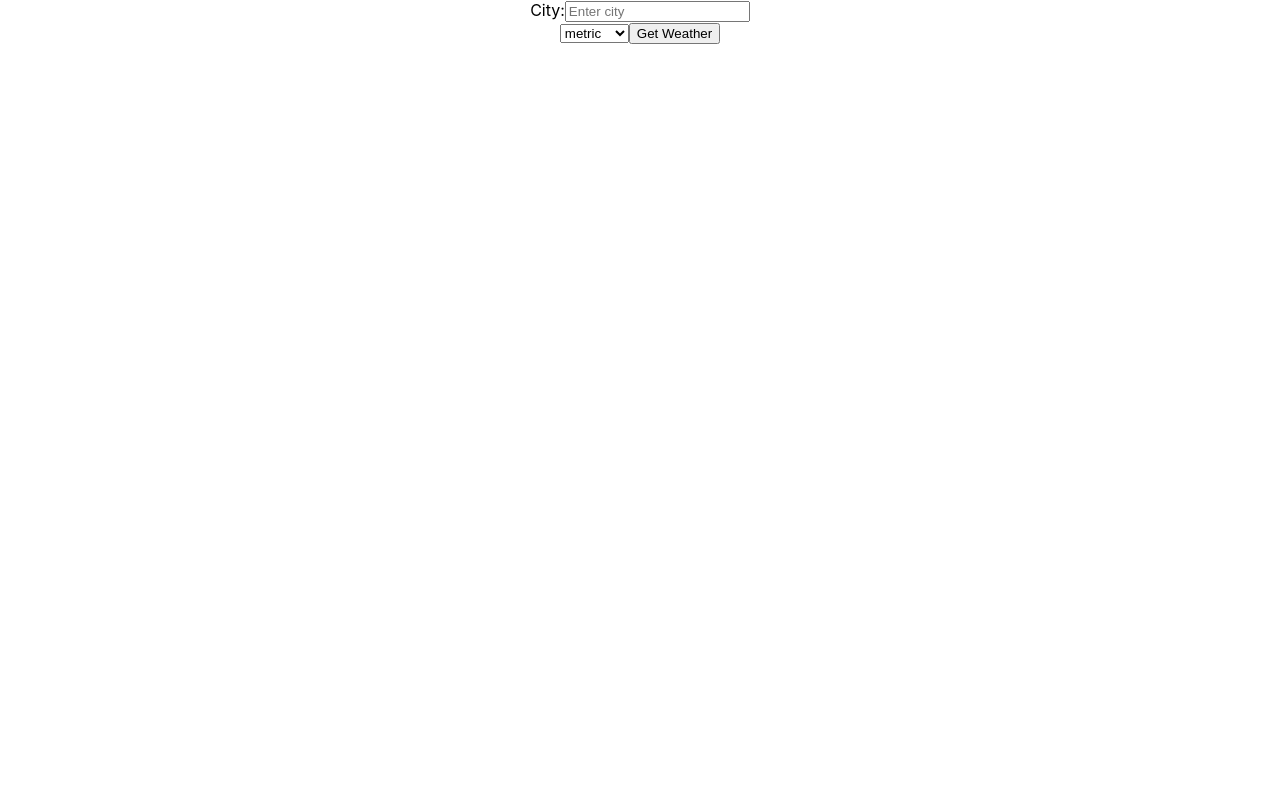
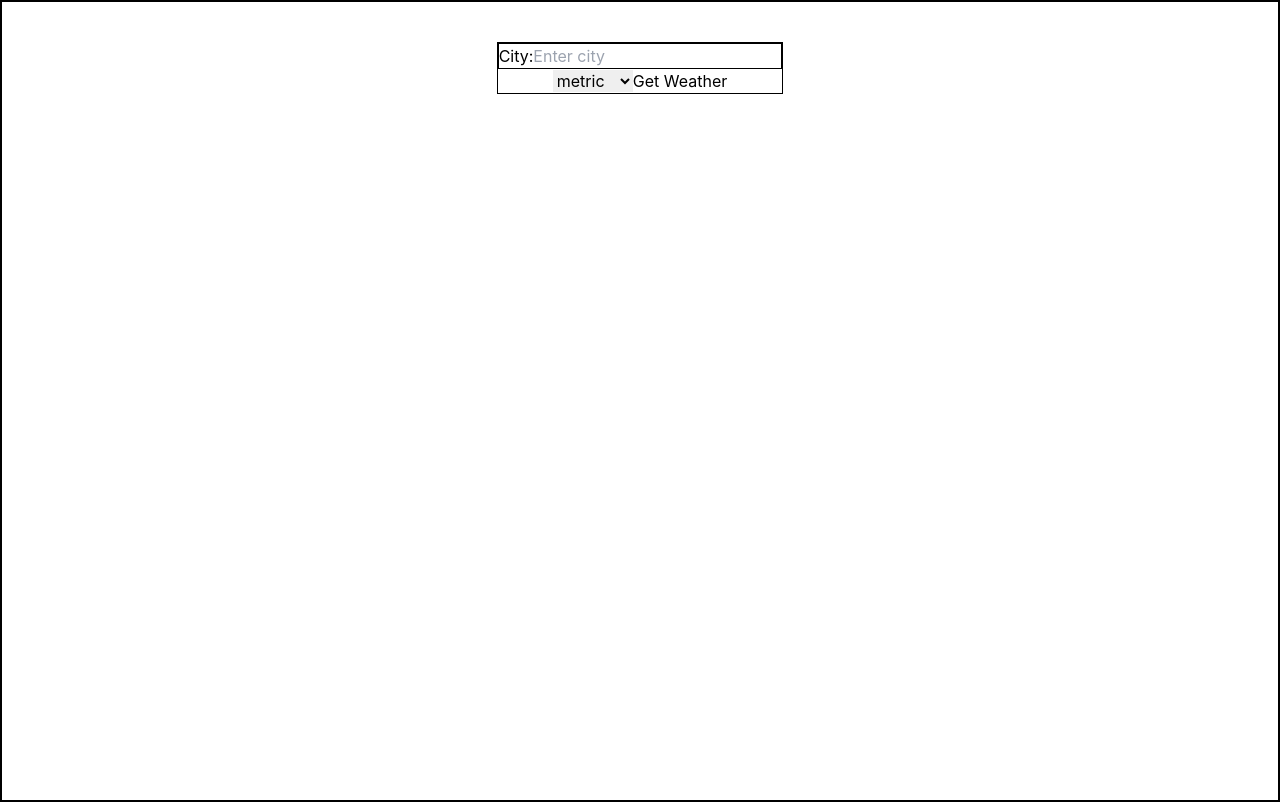
Before and after one commit to tomlowen/Typescript-weather-app, a React (Create React App) app: page / in a window 1280 px wide. Built offline with nearby package versions, Linux system fonts and the light colour scheme.

Commit message:
hooked up weatherCard with the data

```diff
--- /dev/null
+++ b/craco.config.js
@@ -0,0 +1,7 @@
+module.exports = {
+	style: {
+		postcss: {
+			plugins: [require('tailwindcss'), require('autoprefixer')],
+		},
+	},
+};
--- a/src/components/App/App.css
+++ b/src/components/App/App.css
@@ -1,38 +1,15 @@
 .App {
-  text-align: center;
+	text-align: center;
+	height: 100vh;
+	display: flex;
+	justify-content: flex-start;
+	flex-direction: column;
+	align-items: center;
 }
-
-.App-logo {
-  height: 40vmin;
-  pointer-events: none;
+.form {
+	align-self: center;
+	justify-self: flex-start;
 }
-
-@media (prefers-reduced-motion: no-preference) {
-  .App-logo {
-    animation: App-logo-spin infinite 20s linear;
-  }
+div {
+	border: 1px solid black;
 }
-
-.App-header {
-  background-color: #282c34;
-  min-height: 100vh;
-  display: flex;
-  flex-direction: column;
-  align-items: center;
-  justify-content: center;
-  font-size: calc(10px + 2vmin);
-  color: white;
-}
-
-.App-link {
-  color: #61dafb;
-}
-
-@keyframes App-logo-spin {
-  from {
-    transform: rotate(0deg);
-  }
-  to {
-    transform: rotate(360deg);
-  }
-}
--- a/src/components/App/App.tsx
+++ b/src/components/App/App.tsx
@@ -1,40 +1,45 @@
-import React, {useState} from 'react';
+import React, { useState } from 'react';
 import './App.css';
 import CityForm from '../CityForm';
+import WeatherCard from '../WeatherCard';
 
 interface SearchData {
-  city: string,
-  unit: string,
+	city: string;
+	unit: string;
 }
 
-const apiKey: string = "796bea07ad90643ea4c2f47f784c35e0"
-const initialSearchDataState: SearchData = {city: "Birmingham", unit: "metric"}
-const initialWeatherDataArray: any = []
+const apiKey: string = '796bea07ad90643ea4c2f47f784c35e0';
+const initialSearchDataState: SearchData = { city: 'Birmingham', unit: 'metric' };
+const initialWeatherDataArray: any = [];
 
 function App() {
-
-  const [searchData, setSearchData] = useState(initialSearchDataState);
-  const [weatherDataArray, setWeatherDataArray] = useState(initialWeatherDataArray)
+	const [searchData, setSearchData] = useState(initialSearchDataState);
+	const [weatherDataArray, setWeatherDataArray] = useState(initialWeatherDataArray);
 
 	function changeCity(event: React.ChangeEvent<HTMLInputElement>): void {
-    setSearchData({...searchData, city: event.target.value})
-  }
+		setSearchData({ ...searchData, city: event.target.value });
+	}
 	function unitChange(event: React.ChangeEvent<HTMLSelectElement>): void {
-    setSearchData({...searchData, unit: event.target.value})
-  }
+		setSearchData({ ...searchData, unit: event.target.value });
+	}
 
 	function handleClick() {
-    const {city, unit} = searchData;
-    fetch(`http://api.openweathermap.org/data/2.5/weather?q=${city}&units=${unit}&appid=${apiKey}`)
-    .then((data)=> data.json())
-    .then((res)=> setWeatherDataArray([...weatherDataArray, res]))
-    .catch((error)=> console.log(error))
-  }
+		const { city, unit } = searchData;
+		fetch(
+			`http://api.openweathermap.org/data/2.5/weather?q=${city}&units=${unit}&appid=${apiKey}`
+		)
+			.then((data) => data.json())
+			.then((res) => setWeatherDataArray([...weatherDataArray, res]))
+			.catch((error) => console.log(error));
+	}
 
 	return (
 		<div className="App">
 			<CityForm changeCity={changeCity} unitChange={unitChange} handleClick={handleClick} />
-      {weatherDataArray.length > 0 && <p>{weatherDataArray[0].name}</p>}
+			{weatherDataArray.length > 0 &&
+				weatherDataArray.map((city: any) => {
+					return <WeatherCard city={city} />;
+				})}
 		</div>
 	);
 }
--- a/src/components/CityForm/index.tsx
+++ b/src/components/CityForm/index.tsx
@@ -10,7 +10,7 @@ type AppProps = {
 };
 export default function CityForm({ changeCity, unitChange, handleClick }: AppProps) {
 	return (
-		<div>
+		<div className="form mb-44 mt-10">
 			<InputBox changeCity={changeCity} />
 			<UnitDropdown unitChange={unitChange} />
 			<CustomButton buttonText="Get Weather" handleClick={handleClick} />
--- /dev/null
+++ b/src/components/WeatherCard/index.tsx
@@ -0,0 +1,36 @@
+import React from 'react';
+
+export default function WeatherCard({ city }: any) {
+	return (
+		<div className="lg:flex shadow rounded-lg border  border-gray-400 max-w-lg">
+			<div className="bg-blue-600 rounded-lg lg:w-2/12 py-4 block h-full shadow-inner">
+				<div className="text-center tracking-wide">
+					<div className="text-white font-bold text-4xl ">{city.name}</div>
+					<div className="text-white font-normal text-2xl">Sept</div>
+				</div>
+			</div>
+			<div className="w-full  lg:w-11/12 xl:w-full px-1 bg-white py-5 lg:px-2 lg:py-2 tracking-wide">
+				<div className="flex flex-row lg:justify-start justify-center">
+					<div className="text-gray-700 font-medium text-sm text-center lg:text-left px-2">
+						<i className="far fa-clock"></i> 1:30 PM
+					</div>
+					<div className="text-gray-700 font-medium text-sm text-center lg:text-left px-2">
+						Organiser : IHC
+					</div>
+				</div>
+				<div className="font-semibold text-gray-800 text-xl text-center lg:text-left px-2">
+					International Conference Dubai
+				</div>
+
+				<div className="text-gray-600 font-medium text-sm pt-1 text-center lg:text-left px-2">
+					A-142/1, A-142, Ganesh Nagar, Tilak Nagar, New Delhi, 110018
+				</div>
+			</div>
+			<div className="flex flex-row items-center w-full lg:w-1/3 bg-white lg:justify-end justify-center px-2 py-4 lg:px-0">
+				<span className="tracking-wider text-gray-600 bg-gray-200 px-2 text-sm rounded leading-loose mx-2 font-semibold">
+					Clear
+				</span>
+			</div>
+		</div>
+	);
+}
--- /dev/null
+++ b/tailwind.config.js
@@ -0,0 +1,11 @@
+module.exports = {
+	purge: ['./src/**/*.{js,jsx,ts,tsx}', './public/index.html'],
+	darkMode: false, // or 'media' or 'class'
+	theme: {
+		extend: {},
+	},
+	variants: {
+		extend: {},
+	},
+	plugins: [],
+};
```
Also changed, not shown: package.json (+9 -3 lines), src/index.css (+9 -8 lines), 1 other file (tests, documents, lock files or other folders).
